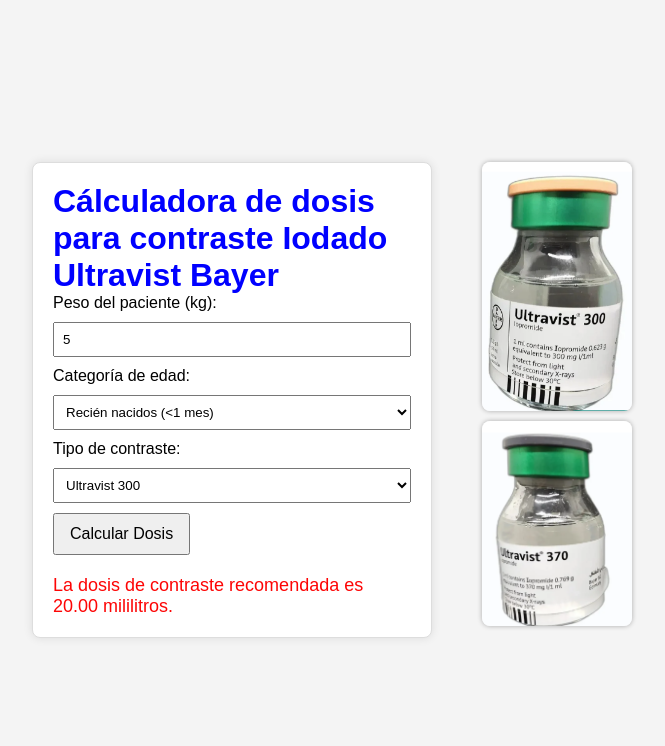
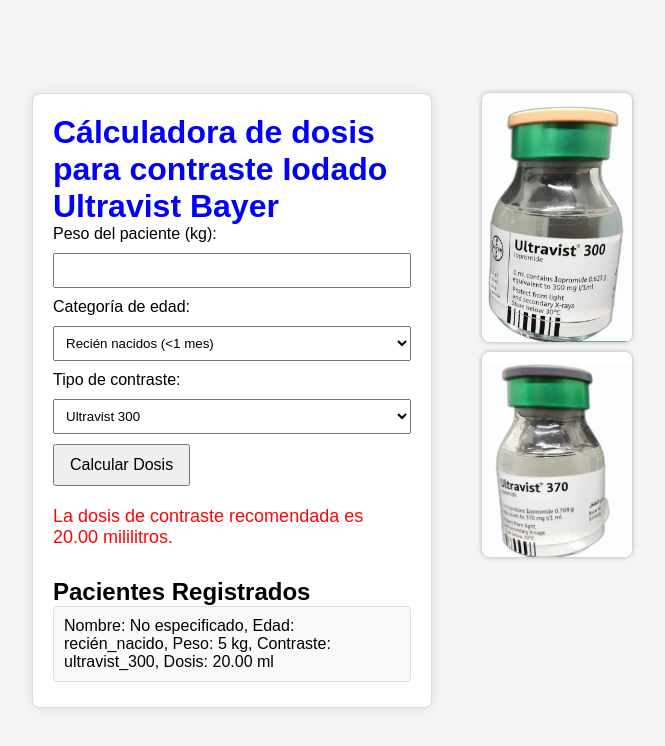
Before and after one commit to DiegoFariasRodriguez/comision64770, a plain HTML site: page index.html in a window 1280 px wide. Both pictures are taken after typing "5" into the empty fields and a click on the button "Calcular Dosis". Shown: the whole page, without its empty margins (308-973 px from the left). Drawn offline with Linux system fonts and the light colour scheme.

Commit message:
trabajofinal

```diff
--- a/JS/app.js
+++ b/JS/app.js
@@ -1,18 +1,25 @@
-function calcularDosis() {
+document.addEventListener('DOMContentLoaded', () => {
+    const form = document.getElementById('dosisForm');
+    const pacientesLista = document.getElementById('pacientes');
+    const resultado = document.getElementById('resultado');
 
-    const pesoInput = document.getElementById('peso').value;
+    form.addEventListener('submit', (event) => {
+        event.preventDefault(); // Evita el envío del formulario y la recarga de la página
+
+        // Captura los datos del formulario
+        const nombre = document.getElementById('nombre') ? document.getElementById('nombre').value : 'No especificado';
+        const peso = document.getElementById('peso').value;
         const edad = document.getElementById('edad').value;
         const contraste = document.getElementById('contraste').value;
 
-    const pesoKg = parseFloat(pesoInput);
-
-
+        // Validación del peso
+        const pesoKg = parseFloat(peso);
         if (pesoKg <= 0 || isNaN(pesoKg)) {
-        document.getElementById('resultado').innerText = "El peso debe ser un número positivo.";
+            resultado.innerText = "El peso debe ser un número positivo.";
             return;
         }
 
-
+        // Cálculo de la dosis
         let dosisPorKg = 0;
 
         if (edad === 'recién_nacido') {
@@ -41,9 +48,15 @@ function calcularDosis() {
             }
         }
 
+        const dosisTotal = pesoKg * dosisPorKg;
+        resultado.innerText = `La dosis de contraste recomendada es ${dosisTotal.toFixed(2)} mililitros.`;
 
-    const dosisTotal = pesoKg * dosisPorKg;
+        // Añadir el resultado a la lista de pacientes
+        const li = document.createElement('li');
+        li.textContent = `Nombre: ${nombre}, Edad: ${edad}, Peso: ${peso} kg, Contraste: ${contraste}, Dosis: ${dosisTotal.toFixed(2)} ml`;
+        pacientesLista.appendChild(li);
 
-
-    document.getElementById('resultado').innerText = `La dosis de contraste recomendada es ${dosisTotal.toFixed(2)} mililitros.`;
-}
+        // Limpiar el formulario
+        form.reset();
+    });
+});
--- a/index.html
+++ b/index.html
@@ -67,6 +67,23 @@
             box-shadow: 0 0 5px rgba(0,0,0,0.3);
             object-fit: cover;
         }
+
+        .pacientes-lista {
+            margin-top: 30px;
+        }
+
+        .pacientes-lista ul {
+            list-style-type: none;
+            padding: 0;
+        }
+
+        .pacientes-lista li {
+            background: #f9f9f9;
+            border: 1px solid #ddd;
+            padding: 10px;
+            margin-bottom: 5px;
+            border-radius: 4px;
+        }
     </style>
 </head>
 <body>
@@ -91,13 +108,19 @@
                     <option value="ultravist_370">Ultravist 370</option>
                 </select>
 
-                <button type="button" onclick="calcularDosis()">Calcular Dosis</button>
+                <button type="submit">Calcular Dosis</button>
             </form>
             <div id="resultado" class="result"></div>
+            <div class="pacientes-lista">
+                <h2>Pacientes Registrados</h2>
+                <ul id="pacientes">
+                    <!-- Lista de pacientes será añadida aquí -->
+                </ul>
+            </div>
         </div>
         <div class="images">
-            <img src="./imagenes/Ultravist300.png" alt="imagen1">
-            <img src="./imagenes/Ultravist370.png" alt="imagen2">
+            <img src="./imagenes/Ultravist300.png" alt="Ultravist 300">
+            <img src="./imagenes/Ultravist370.png" alt="Ultravist 370">
         </div>
     </div>
     <script src="./JS/app.js"></script>
```
Lines whose indentation alone changed are shown as unchanged.
